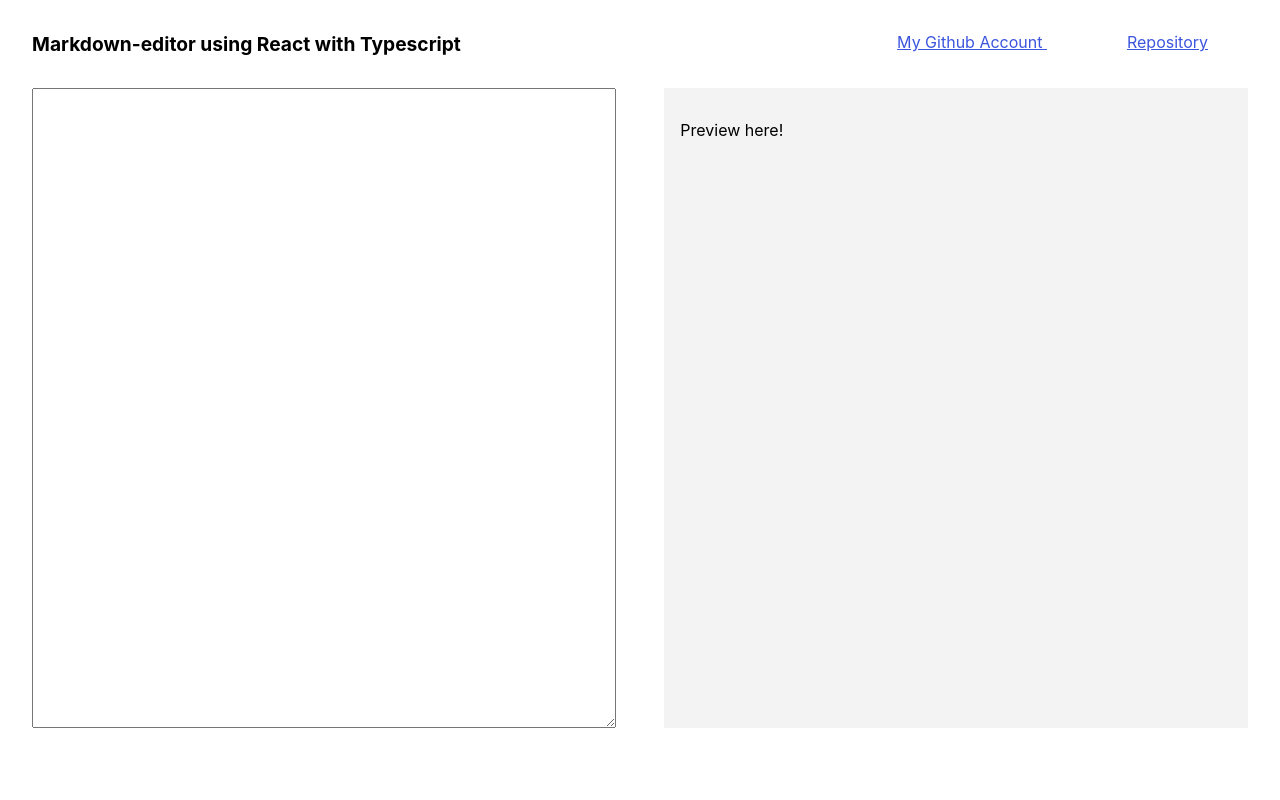
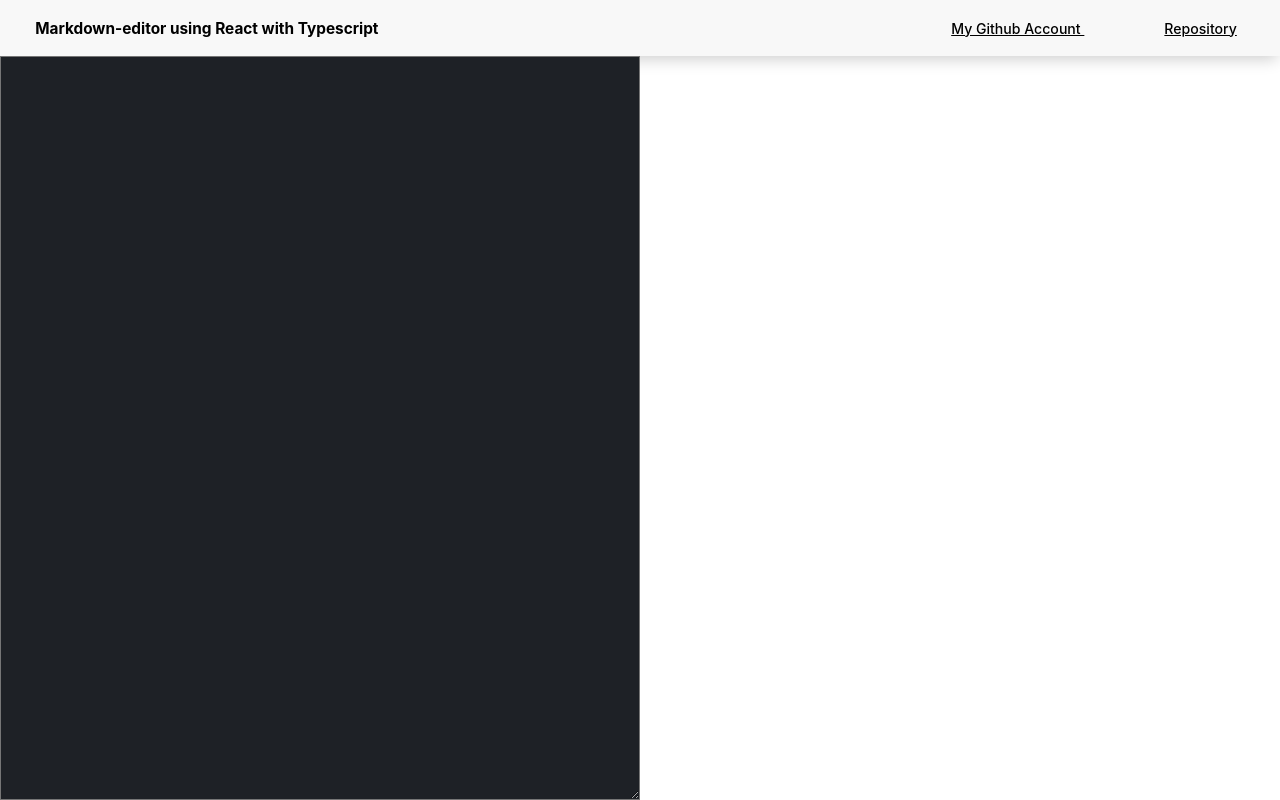
Before and after one commit to wglugla/markdown-editor, a React (Create React App) app: page / in a window 1280 px wide. Built offline with nearby package versions, Linux system fonts and the light colour scheme.

Commit message:
Style textareas, correct overflow

```diff
--- a/src/App.tsx
+++ b/src/App.tsx
@@ -1,16 +1,16 @@
 import React from 'react';
 import Header from './components/Header';
 import Main from './components/Main';
-import styled from 'styled-components'
+import styled from 'styled-components';
 
 const Container = styled.div`
-    background: #777777;
+    /* overflow-y: hidden; */
 `
 
 const App: React.FC = () => (
-    <div>
+    <Container>
         <Header />
         <Main />
-    </div>
+    </Container>
 );
 export default App;
--- a/src/components/Editor.tsx
+++ b/src/components/Editor.tsx
@@ -2,7 +2,7 @@ import React, { useState } from 'react';
 import styled from 'styled-components';
 
 const StyledForm = styled.form`
-    width: 48%;
+    width: 50%;
     height: 100%;
 `;
 const StyledTextarea = styled.textarea`
@@ -10,6 +10,9 @@ const StyledTextarea = styled.textarea`
     height: 100%;
     padding: 1rem;
     box-sizing: border-box;
+    background-color: #1E2126;
+    color: #abb2bf;
+    overflow-y: scroll;;
 `;
 
 export interface Props {
--- a/src/components/Header.tsx
+++ b/src/components/Header.tsx
@@ -4,7 +4,15 @@ import styled from 'styled-components'
 const StyledHeader = styled.header`
   display: flex;
   justify-content: space-between;
-  padding: 2rem;
+  align-items: center;
+  height: 7vh;
+  box-sizing: border-box;
+  padding: .5em .2rem;
+  font-size: .8em;
+  color: #000000;
+  background: #F8F8F8;
+  box-shadow: 0px 6px 15px -3px rgba(0,0,0,0.2);
+  z-index: 2;
 `
 
 const StyledList = styled.ul`
@@ -15,14 +23,16 @@ const StyledList = styled.ul`
 
 const StyledTitle = styled.h1`
   font-size: 1.2em;
-  margin: 0;
+  margin: 0 0 0 2rem;
   padding: 0;
 `
 
 const StyledLink = styled.a`
   margin: .5rem;
   padding: 1rem 2rem;
-  color: #3c55dc;
+  color: #000000;
+  font-size: 1.1em;
+  font-weight: 500;
 `
 
 
--- a/src/components/Main.tsx
+++ b/src/components/Main.tsx
@@ -6,12 +6,12 @@ import Preview from './Preview';
 const Container = styled.div`
   display: flex;
   justify-content: space-between;
-  height: 80vh;
-  padding: 0 2rem;
+  height: 93vh;
+  overflow-y: hidden;
 `
 
 export default function Main({ }) {
-  const [buffer, setBuffer] = useState(`Preview here!`);
+  const [buffer, setBuffer] = useState(``);
 
   const changeBuffer = (newBuffer: string) => {
     setBuffer(newBuffer);
--- a/src/components/Preview.tsx
+++ b/src/components/Preview.tsx
@@ -3,12 +3,14 @@ import marked from 'marked'
 import styled from 'styled-components'
 
 const PreviewView = styled.div`
-  width: 48%;
+  width: 50%;
   height: 100%;
-  background-color: #f3f3f3;
   padding: 1rem;
   overflow-wrap: break-word;
   box-sizing: border-box;
+  font-size: 12px;
+  overflow-x: hidden;
+  overflow-y: scroll;
 `
 
 export interface Props {
--- a/src/index.css
+++ b/src/index.css
@@ -1,13 +1,15 @@
 body {
-  margin: 0;
-  font-family: -apple-system, BlinkMacSystemFont, 'Segoe UI', 'Roboto', 'Oxygen',
-    'Ubuntu', 'Cantarell', 'Fira Sans', 'Droid Sans', 'Helvetica Neue',
-    sans-serif;
-  -webkit-font-smoothing: antialiased;
-  -moz-osx-font-smoothing: grayscale;
+    margin: 0;
+    font-family: -apple-system, BlinkMacSystemFont, 'Segoe UI', 'Roboto', 'Oxygen', 'Ubuntu', 'Cantarell', 'Fira Sans',
+        'Droid Sans', 'Helvetica Neue', sans-serif;
+    -webkit-font-smoothing: antialiased;
+    -moz-osx-font-smoothing: grayscale;
 }
 
 code {
-  font-family: source-code-pro, Menlo, Monaco, Consolas, 'Courier New',
-    monospace;
+    font-family: source-code-pro, Menlo, Monaco, Consolas, 'Courier New', monospace;
+    display: block;
+    padding: 1rem;
+    background-color: #f7f7f7;
+    width: 100%;
 }
```
